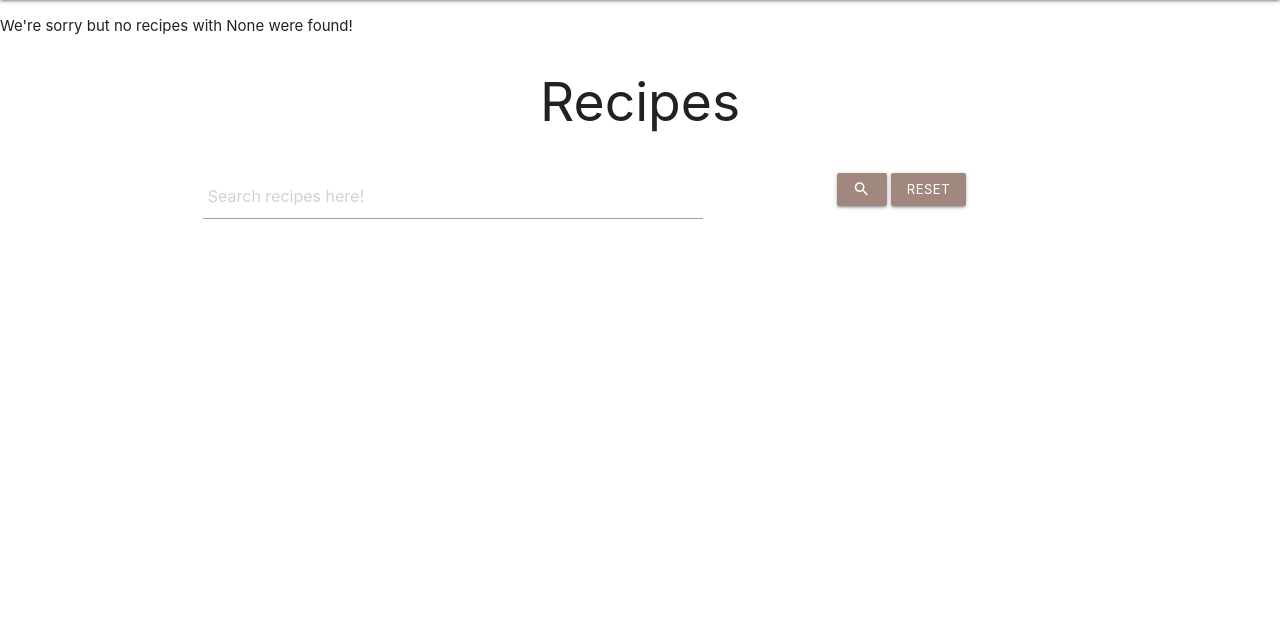
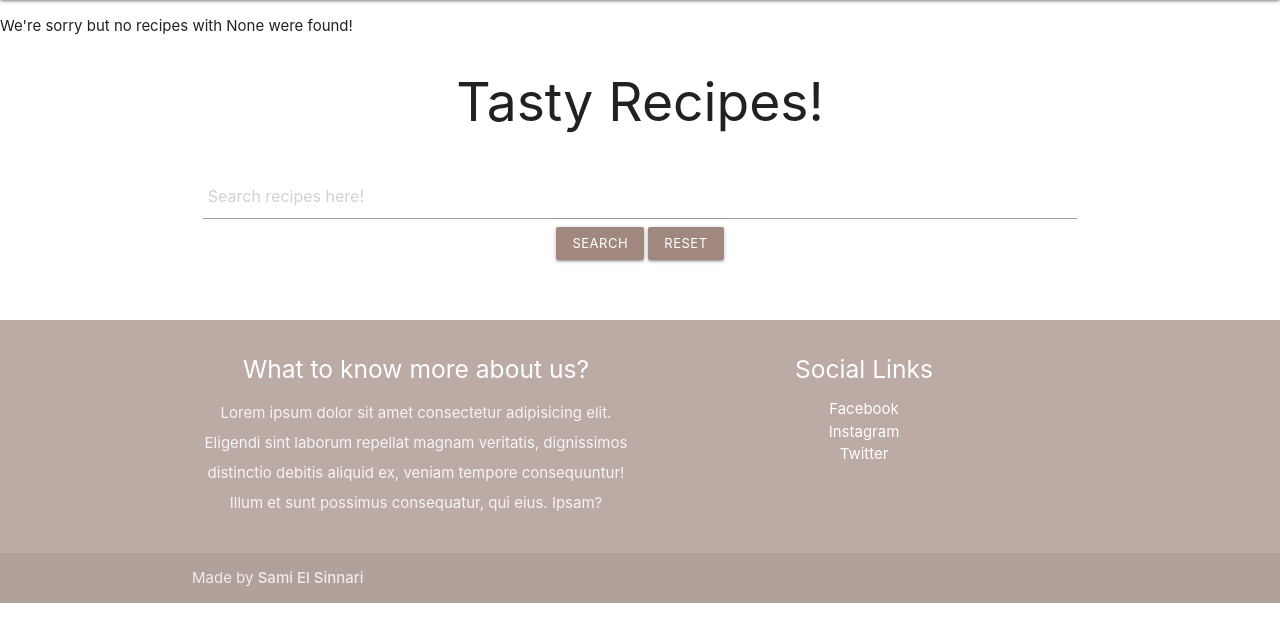
Before and after one commit to Code-Institute-Submissions/sami-sinnari-MilestoneProject3, a Flask app: page /search in a window 1280 px wide. Shown: the part 64-706 px from the top of the page. Run offline with Flask 2, Linux system fonts and the light colour scheme; data that the repository does not hold is empty; some libraries are stand-ins or nearby versions.

Commit message:
Add footer into seperate file to include it on needed pages

```diff
--- /dev/null
+++ b/templates/footer.html
@@ -0,0 +1,25 @@
+<footer class="page-footer brown lighten-3">
+    <div class="container">
+      <div class="row">
+        <div class="col l6 s6 center-align">
+          <h5 class="white-text">What to know more about us?</h5>
+          <p class="grey-text text-lighten-4">Lorem ipsum dolor sit amet consectetur adipisicing elit. Eligendi sint laborum repellat magnam veritatis, dignissimos distinctio debitis aliquid ex, veniam tempore consequuntur! Illum et sunt possimus consequatur, qui eius. Ipsam?</p>
+
+
+        </div>
+        <div class="col l6 s6 center-align">
+          <h5 class="white-text">Social Links</h5>
+          <ul>
+            <li><a class="white-text" href="#!">Facebook</a></li>
+            <li><a class="white-text" href="#!">Instagram</a></li>
+            <li><a class="white-text" href="#!">Twitter</a></li>
+          </ul>
+        </div>
+      </div>
+    </div>
+    <div class="footer-copyright">
+      <div class="container">
+      Made by <strong>Sami El Sinnari</strong> </a>
+      </div>
+    </div>
+  </footer>
--- a/templates/profile.html
+++ b/templates/profile.html
@@ -36,7 +36,7 @@
                                                 <a href="{{ url_for('delete_recipe', recipe_id=recipe._id) }}" class="modal-close waves-effect btn-flat brown accent-1">YES</a>
                                             </div>
                                         </div>
-                                        <a href="" class="btn waves-effect brown lighten-1"><i class="material-icons">edit</i></a>
+                                        <a href="{{ url_for ('edit_recipe', recipe_id= recipe._id) }}" class="btn waves-effect brown lighten-1"><i class="material-icons">edit</i></a>
                             </div>
                         </div>
                     </div>
@@ -47,4 +47,6 @@
     </div>
 </div>
 
+{% include 'footer.html' %}
+
 {% endblock %}
--- a/templates/recipes.html
+++ b/templates/recipes.html
@@ -1,10 +1,11 @@
 {% extends "base.html" %}
+
 {% block content %}
 
 <div class="container center-align">
 
     <div class="row">
-        <h2 class="align-center">Recipes</h2>
+        <h2 class="align-center">Tasty Recipes!</h2>
     </div>
 
 
@@ -12,14 +13,12 @@
         <form action="{{ url_for('search')}}" method="post">
             <div class="wrap">
                 <div class="row">
-                    <div class="col s12 m7 search_box">
+                    <div class="col s12 m12">
                         <input type="text" name="query" id="query" minlength="3" placeholder=" Search recipes here!" class="validate" required>
                         <label for="query"></label>
                     </div>
-                    <div class="col s12 m5">
-                            <button type="submit" class=" brown lighten-2 btn-small text-shadow">
-                                 <i class="material-icons">search</i>
-                            </button>
+                    <div class="col s12 m12">
+                            <button type="submit" class=" brown lighten-2 btn-small text-shadow">search</button>
                             <a href="{{ url_for('get_recipes') }}" class="black btn-small brown lighten-2 text-shadow">Reset</a>
                     </div>
                 </div>
@@ -46,4 +45,6 @@
     </div>
 </div>
 
+{% include 'footer.html' %}
+
 {% endblock %}
```
Also changed, not shown: templates/index.html (+4 -32 lines).
